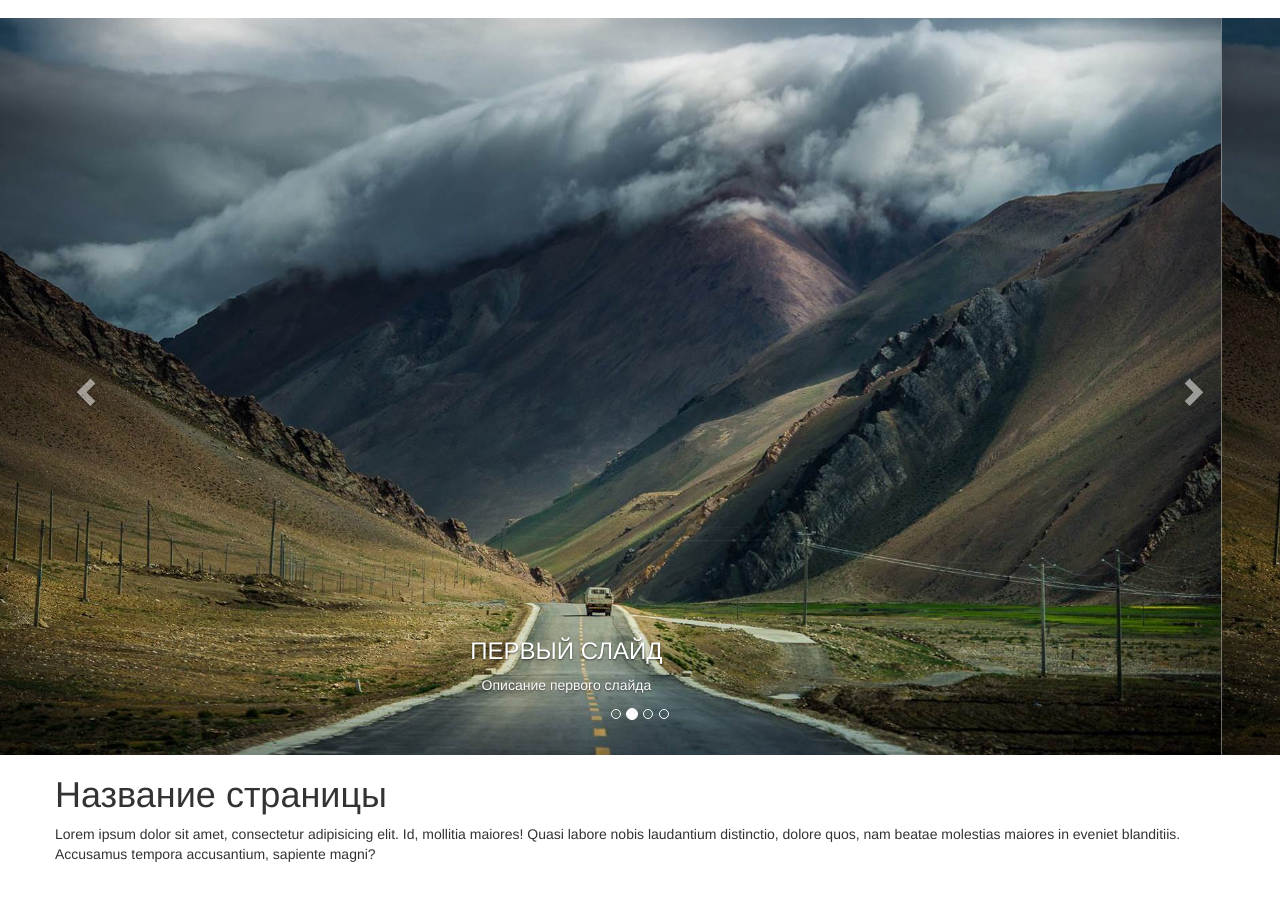
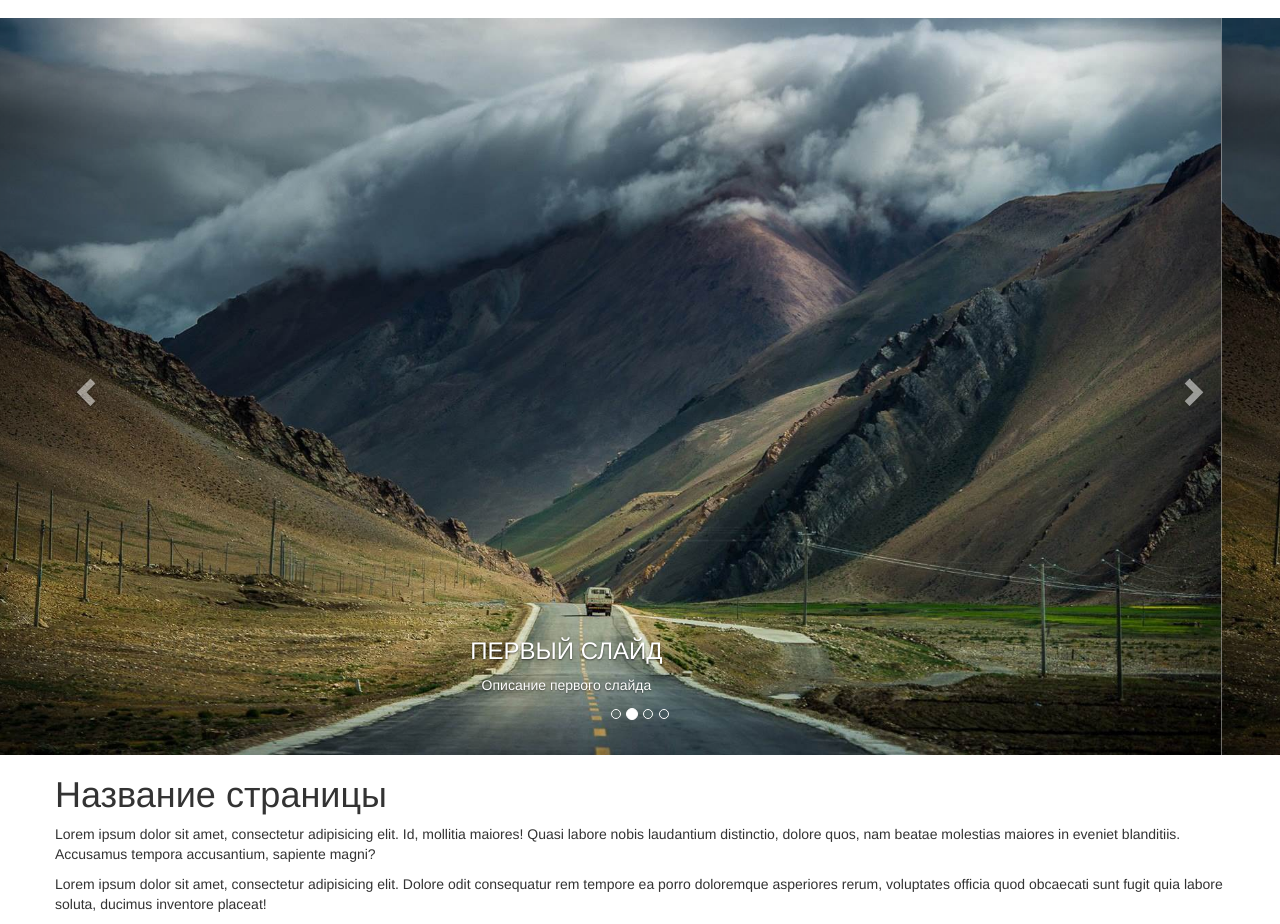
Before and after one commit to G0WARD/Attampts-at-writing, a plain HTML site: page index.html in a window 1280 px wide. Shown: the part 54-978 px from the top of the page. Before the commit the page ends 928 px from the top, so only its background shows below. Drawn offline with nearby package versions, Linux system fonts and the light colour scheme.

Commit message:
4 commit

```diff
--- a/index.html
+++ b/index.html
@@ -158,6 +158,9 @@
                 Lorem ipsum dolor sit amet, consectetur adipisicing elit. Id, mollitia maiores! Quasi labore nobis laudantium distinctio,
                 dolore quos, nam beatae molestias maiores in eveniet blanditiis. Accusamus tempora accusantium, sapiente magni?
             </p>
+            <p>
+                Lorem ipsum dolor sit amet, consectetur adipisicing elit. Dolore odit consequatur rem tempore ea porro doloremque asperiores rerum, voluptates officia quod obcaecati sunt fugit quia labore soluta, ducimus inventore placeat!
+            </p>
         </div>
     </div>
 
```
